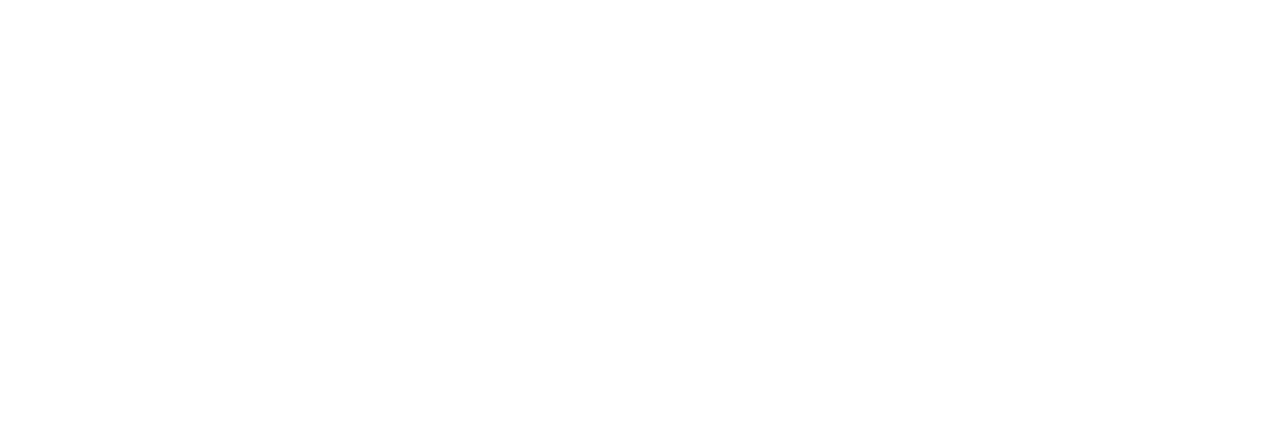
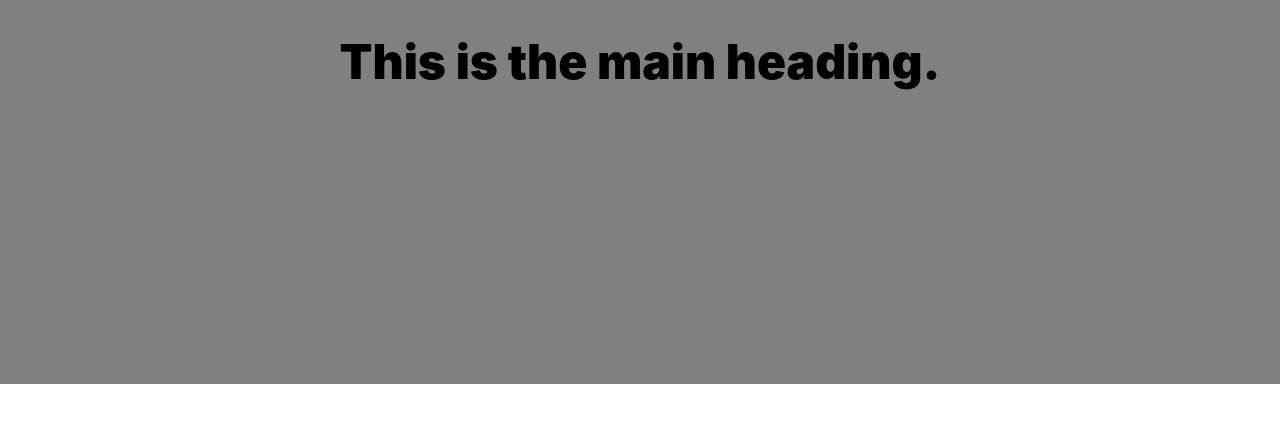
Before and after one commit to MOmerShakeel/EcommercePlatform, a React (Create React App) app in the folder client/: page / in a window 1280 px wide. Shown: the top 422 px of the page. Built offline with nearby package versions, Linux system fonts and the light colour scheme.

Commit message:
Home hero section creation

```diff
--- a/client/src/App.js
+++ b/client/src/App.js
@@ -1,4 +1,3 @@
-import logo from './logo.svg';
 import './App.css';
 import Homepage from './pages/HomePage/Home';
 
--- a/client/src/components/home-components/HeroSection/HeroSection.css
+++ b/client/src/components/home-components/HeroSection/HeroSection.css
@@ -0,0 +1,15 @@
+.hero-main-section {
+    min-height: 30vw;
+    max-height: 30vw;
+    background-color: grey;
+}
+
+.hero-sub-section {
+    display: flex;
+    justify-content: center;
+    align-items: center;
+}
+
+.hero-text-section {
+    color: rgb(0, 0, 0);
+}
--- a/client/src/components/home-components/HeroSection/HeroSection.jsx
+++ b/client/src/components/home-components/HeroSection/HeroSection.jsx
@@ -1,7 +1,18 @@
+import "../HeroSection/HeroSection.css"
+
 function HeroSection() {
-    return
-    <>
-    </>
+    return (
+        <div className="hero-main-section">
+            <div className="hero-sub-section">
+                <div className="hero-text-section">
+                    <h1>This is the main heading.</h1>
+                </div>
+                <div className="hero-preview-section">
+                    {/* <img src="assets/preview.webp" /> */}
+                </div>
+            </div>
+        </div>
+    )
 }
 
 export default HeroSection;
--- a/client/src/index.css
+++ b/client/src/index.css
@@ -11,3 +11,8 @@
   font-family: source-code-pro, Menlo, Monaco, Consolas, 'Courier New',
     monospace;
 }
+
+h1 {
+  font-size: 48px;
+  font-weight: 900;
+}
```
Also changed, not shown: client/src/pages/HomePage/Home.jsx (+7 -5 lines).
